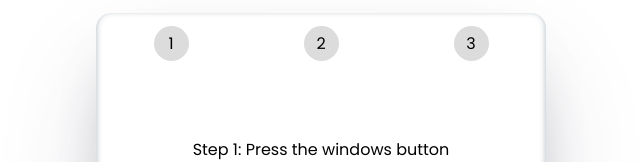
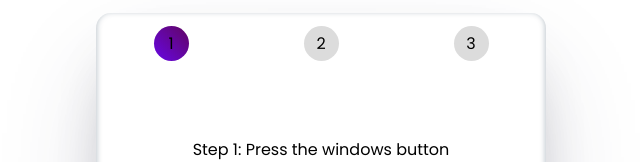
Before and after one commit to NOBLE2008/Steps-Project, a React (Vite) app: page / in a window 1280 px wide. Shown: the top 162 px of the page, without its empty margins (319-959 px from the left). Built offline with nearby package versions, Linux system fonts and the light colour scheme.

Commit message:
Fixed Page State in the App.jsx

```diff
--- a/src/App.jsx
+++ b/src/App.jsx
@@ -4,7 +4,7 @@ import Numbers from './components/Numbers'
 
 function App() {
 
-  const {page, setPage} = useState(1)
+  const [page, setPage] = useState(1)
 
   const steps = [
     `Step 1: Start Computer`,
```
